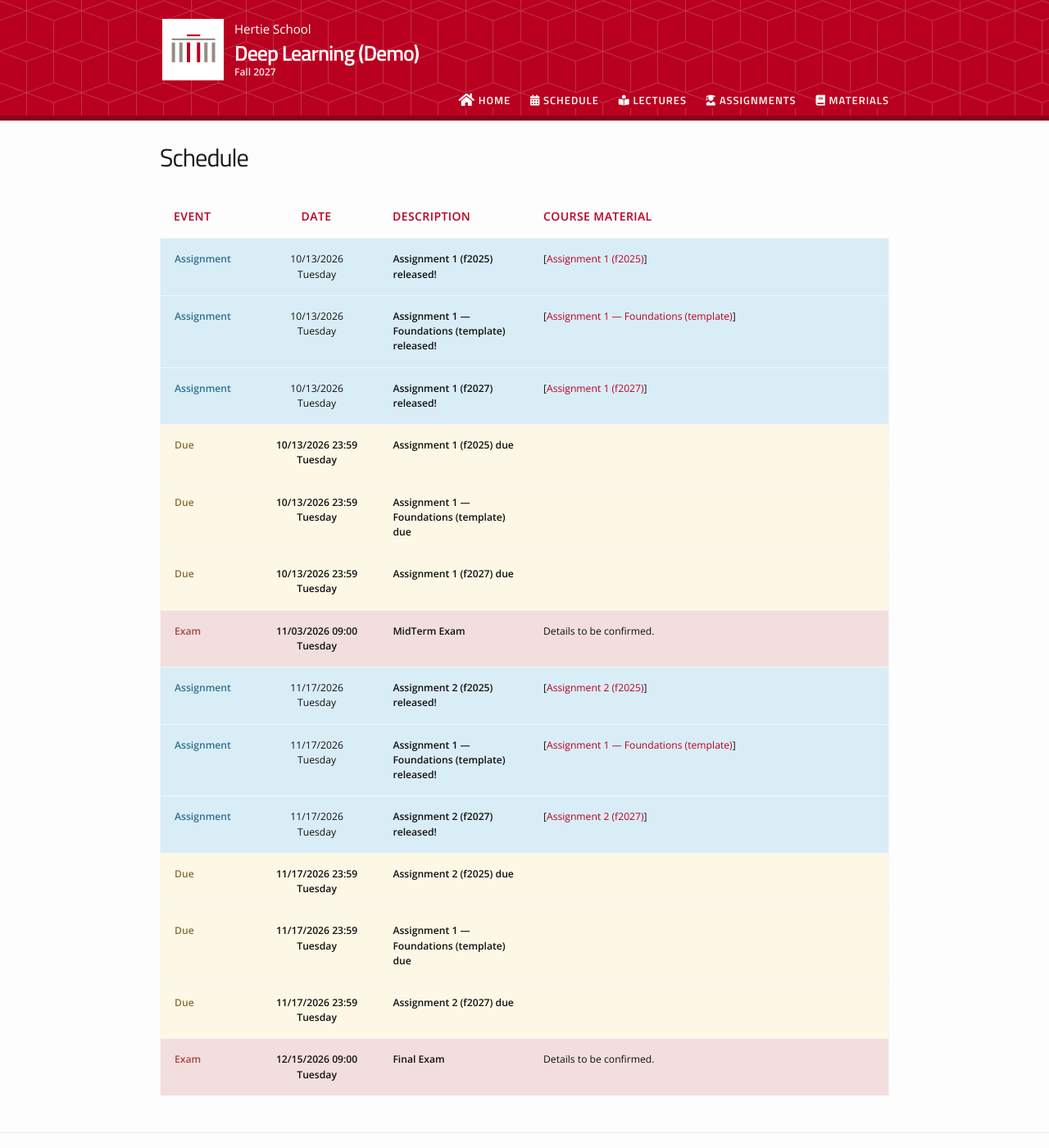
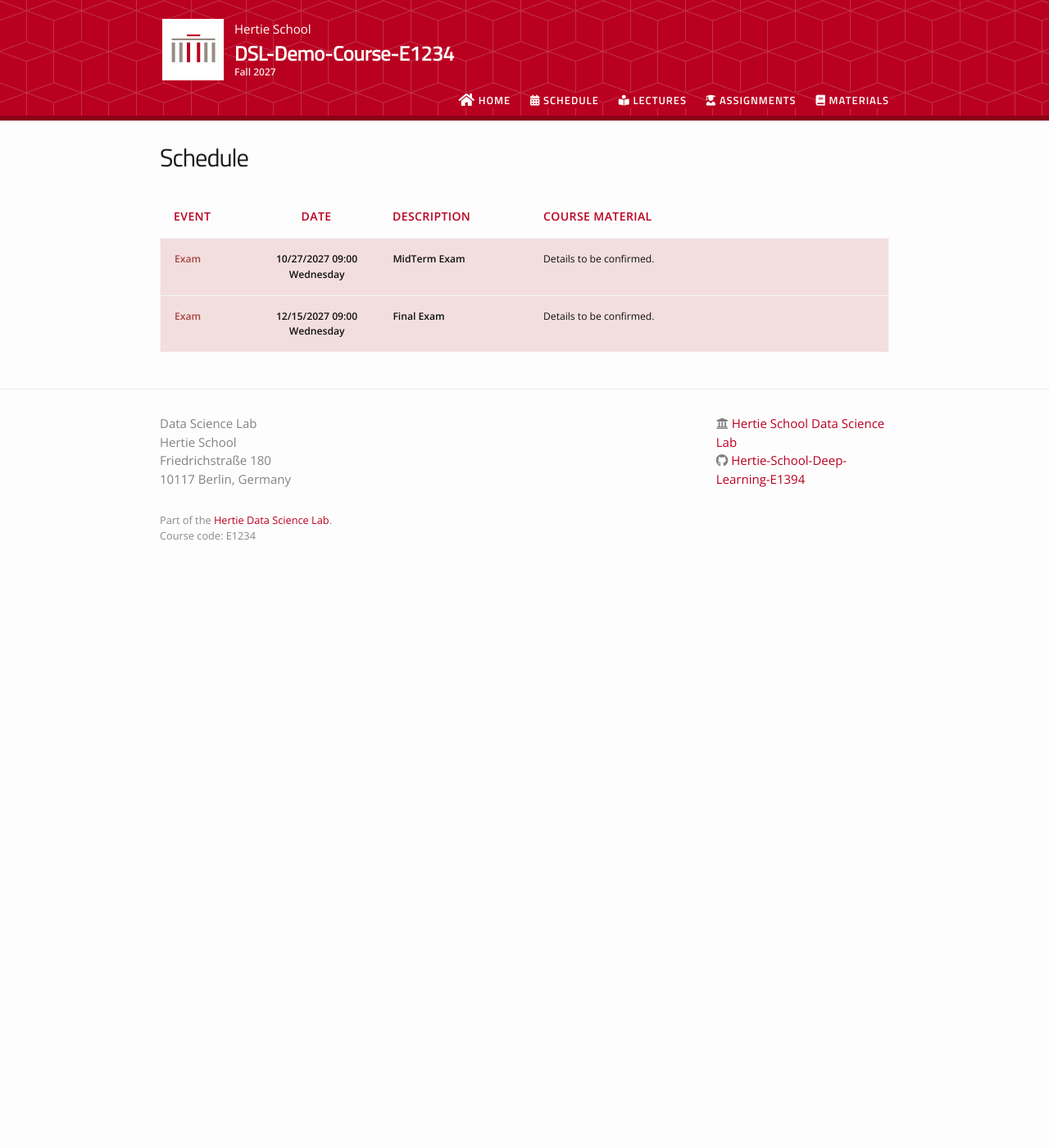
Before and after one commit to DSL-Demo-f2027/dsl-demo-f2027.github.io, a Jekyll site: the page built from schedule.md, in a window 1280 px wide and 1400 px high. Shown: the whole window at 82% size. Built offline with Jekyll 4.4.1, drawn with Linux system fonts in a browser that asks for light colours; nearby versions of some CDN libraries; some of the changed text lies outside the part shown.

Commit message:
site: sync from org structure

```diff
--- a/_assignments/01-assignment-1-f2025.md
+++ /dev/null
@@ -1,12 +0,0 @@
----
-type: assignment
-date: 2026-10-13T23:59:00
-title: "Assignment 1 (f2025)"
-due_event:
-    type: due
-    date: 2026-10-13T23:59:00
-    description: "Assignment 1 (f2025) due"
----
-Per-year assignment template for f2025 (stub for the multi-year showcase).
-
-_Your private `assignment-1-<your-handle>` repo appears in `Hertie-DSL-Demo`'s cohort org once the teaching team provisions it._
--- a/_assignments/02-assignment-1-f2026.md
+++ /dev/null
@@ -1,31 +0,0 @@
----
-type: assignment
-date: 2026-10-13T23:59:00
-title: "Assignment 1 — Foundations (template)"
-due_event:
-    type: due
-    date: 2026-10-13T23:59:00
-    description: "Assignment 1 — Foundations (template) due"
----
-> **Master template** (lives in the private `Hertie-DSL-Demo` org, marked as a GitHub *template repo*). The provisioner generates one private `assignment-1-<handle>` copy per student into the cohort org.
-
-## Task
-
-Implement a minimal autograd engine and train a 1-layer network on a toy dataset.
-
-1. Complete the TODOs in [`starter.py`](starter.py).
-2. Commit and push to `main` — that's your submission (no CLI ceremony; a plain push is the submit).
-3. You'll see your score on the commit once autograding is enabled.
-
-## Grading
-
-| Test | Points |
-| --- | --- |
-| `forward()` correct | 4 |
-| `backward()` gradients | 4 |
-| trains below loss threshold | 2 |
-| **Total** | **10** |
-
-*Autograding is **deferred** in this demo (ADR 0010). When enabled it runs via `.github/workflows/autograde.yml` → Otter-Grader/nbgrader → `result.json`. The shim is already in every generated repo, so turning it on is a config change, not a per-repo edit.*
-
-_Your private `assignment-1-<your-handle>` repo appears in `Hertie-DSL-Demo`'s cohort org once the teaching team provisions it._
--- a/_assignments/03-assignment-1-f2027.md
+++ /dev/null
@@ -1,12 +0,0 @@
----
-type: assignment
-date: 2026-10-13T23:59:00
-title: "Assignment 1 (f2027)"
-due_event:
-    type: due
-    date: 2026-10-13T23:59:00
-    description: "Assignment 1 (f2027) due"
----
-Per-year assignment template for f2027 (stub for the multi-year showcase).
-
-_Your private `assignment-1-<your-handle>` repo appears in `Hertie-DSL-Demo`'s cohort org once the teaching team provisions it._
--- a/_assignments/04-assignment-2-f2025.md
+++ /dev/null
@@ -1,12 +0,0 @@
----
-type: assignment
-date: 2026-11-17T23:59:00
-title: "Assignment 2 (f2025)"
-due_event:
-    type: due
-    date: 2026-11-17T23:59:00
-    description: "Assignment 2 (f2025) due"
----
-Per-year assignment template for f2025 (stub for the multi-year showcase).
-
-_Your private `assignment-2-<your-handle>` repo appears in `Hertie-DSL-Demo`'s cohort org once the teaching team provisions it._
--- a/_assignments/05-assignment-2-f2026.md
+++ /dev/null
@@ -1,31 +0,0 @@
----
-type: assignment
-date: 2026-11-17T23:59:00
-title: "Assignment 1 — Foundations (template)"
-due_event:
-    type: due
-    date: 2026-11-17T23:59:00
-    description: "Assignment 1 — Foundations (template) due"
----
-> **Master template** (lives in the private `Hertie-DSL-Demo` org, marked as a GitHub *template repo*). The provisioner generates one private `assignment-1-<handle>` copy per student into the cohort org.
-
-## Task
-
-Implement a minimal autograd engine and train a 1-layer network on a toy dataset.
-
-1. Complete the TODOs in [`starter.py`](starter.py).
-2. Commit and push to `main` — that's your submission (no CLI ceremony; a plain push is the submit).
-3. You'll see your score on the commit once autograding is enabled.
-
-## Grading
-
-| Test | Points |
-| --- | --- |
-| `forward()` correct | 4 |
-| `backward()` gradients | 4 |
-| trains below loss threshold | 2 |
-| **Total** | **10** |
-
-*Autograding is **deferred** in this demo (ADR 0010). When enabled it runs via `.github/workflows/autograde.yml` → Otter-Grader/nbgrader → `result.json`. The shim is already in every generated repo, so turning it on is a config change, not a per-repo edit.*
-
-_Your private `assignment-2-<your-handle>` repo appears in `Hertie-DSL-Demo`'s cohort org once the teaching team provisions it._
--- a/_assignments/06-assignment-2-f2027.md
+++ /dev/null
@@ -1,12 +0,0 @@
----
-type: assignment
-date: 2026-11-17T23:59:00
-title: "Assignment 2 (f2027)"
-due_event:
-    type: due
-    date: 2026-11-17T23:59:00
-    description: "Assignment 2 (f2027) due"
----
-Per-year assignment template for f2027 (stub for the multi-year showcase).
-
-_Your private `assignment-2-<your-handle>` repo appears in `Hertie-DSL-Demo`'s cohort org once the teaching team provisions it._
--- a/_config.yml
+++ b/_config.yml
@@ -5,10 +5,10 @@
 # Do NOT change anything below the "Do not change" line.
 
 # --- Course identity ---
-course_name: "Deep Learning (Demo)"
+course_name: "DSL-Demo-Course-E1234"
 course_description: "One paragraph description of the course."
 course_semester: "Fall 2027"
-course_code: "GRAD-DEMO"
+course_code: "E1234"
 github_org: "Hertie-School-Deep-Learning-E1394"  # GitHub org for this course
 
 # --- Instructor / institution ---
```
Also changed, not shown: _data/people.yml (+8 -17 lines), _events/final.md (renamed from _events/02-final-exam.md, +1 -1 lines), _events/midterm.md (renamed from _events/01-midterm-exam.md, +1 -1 lines).
